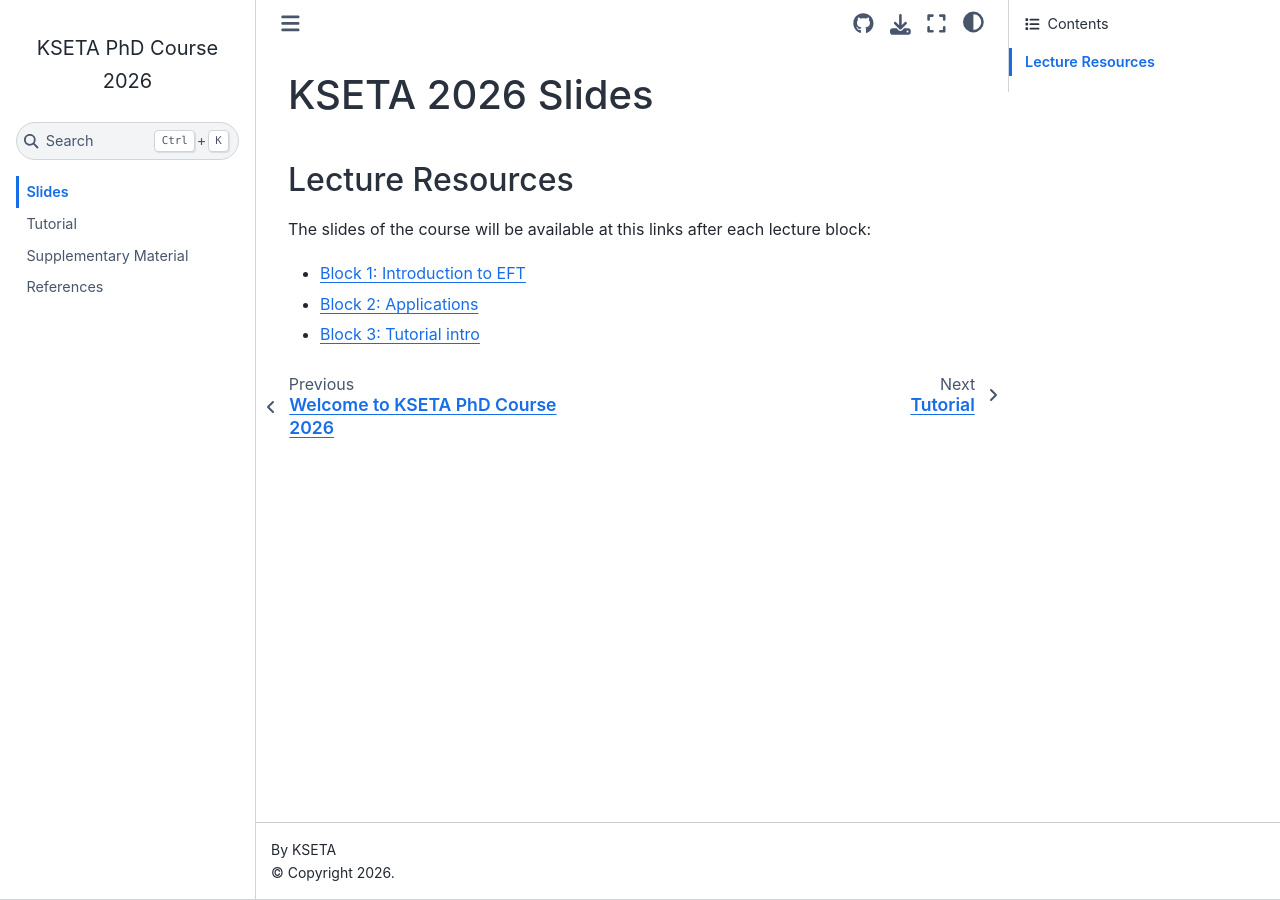
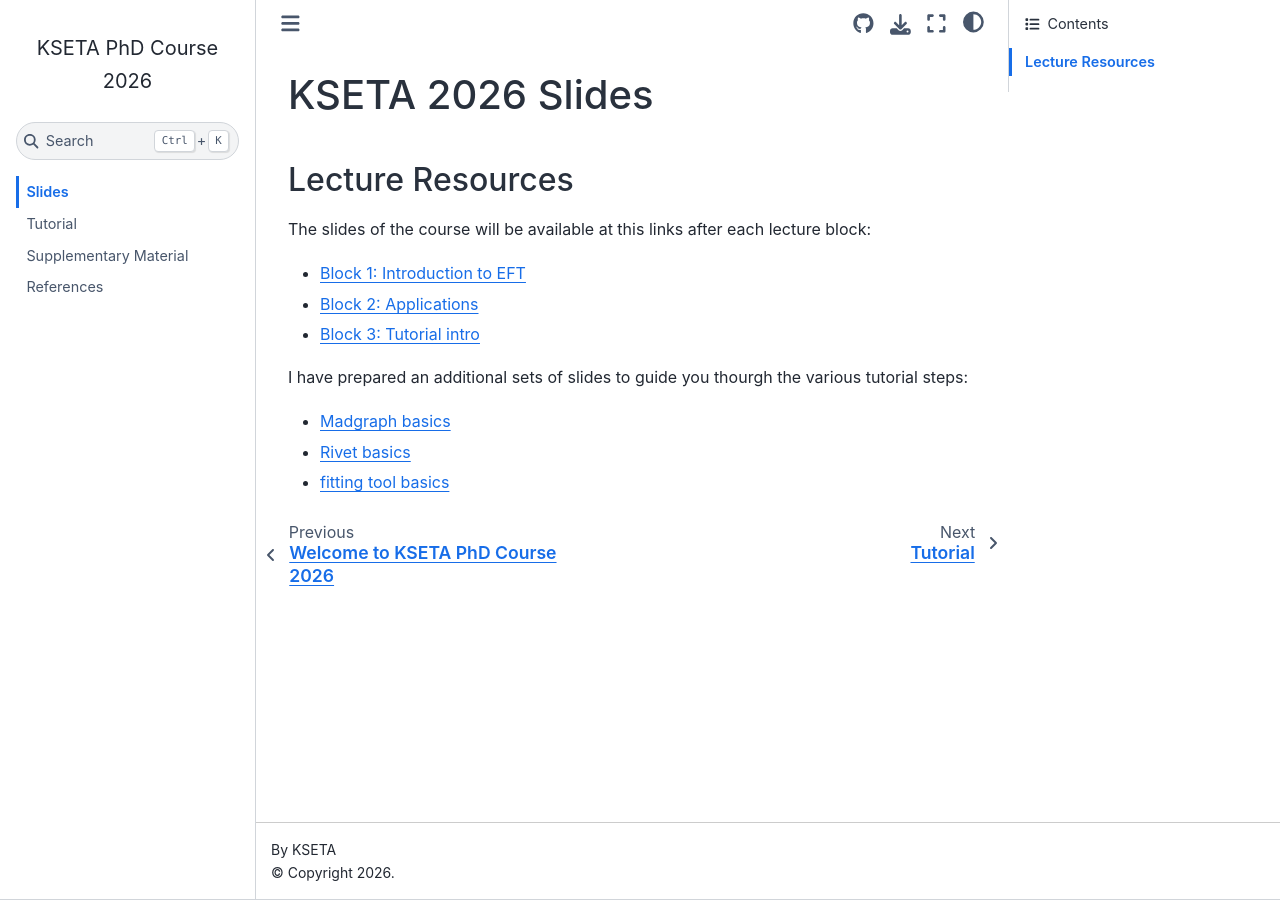
Before and after one commit to mpresill/KSETA_2026, a Jupyter Book: the page built from slides.md, in a window 1280 px wide. Built offline with Jupyter Book 1.0.4 settings and Sphinx 7.4.7 and the Sphinx Book theme 1.1.4, drawn with Linux system fonts in a browser that asks for light colours.

Commit message:
Add tutorial slides for Madgraph, Rivet, and fitting tools
Added additional slides for Madgraph, Rivet, and fitting tools.

```diff
--- a/slides.md
+++ b/slides.md
@@ -11,3 +11,10 @@ The slides of the course will be available at this links after each lecture bloc
 - [Block 1: Introduction to EFT](https://web.etp.kit.edu/~mpresill/KSETA_EFT_2026/EFTcollider_KSETA_2026-part1.pdf)
 - [Block 2: Applications](https://web.etp.kit.edu/~mpresill/KSETA_EFT_2026/EFTcollider_KSETA_2026-part2.pdf)
 - [Block 3: Tutorial intro](https://web.etp.kit.edu/~mpresill/KSETA_EFT_2026/KSETA_tutorial_overview.pdf)
+
+
+I have prepared an additional sets of slides to guide you thourgh the various tutorial steps:
+
+- [Madgraph basics](https://web.etp.kit.edu/~mpresill/KSETA_EFT_2026/KSETA_madgraph.pdf)
+- [Rivet basics](https://web.etp.kit.edu/~mpresill/KSETA_EFT_2026/KSETA_rivet.pdf)
+- [fitting tool basics](https://web.etp.kit.edu/~mpresill/KSETA_EFT_2026/KSETA_eftfit.pdf)
```
